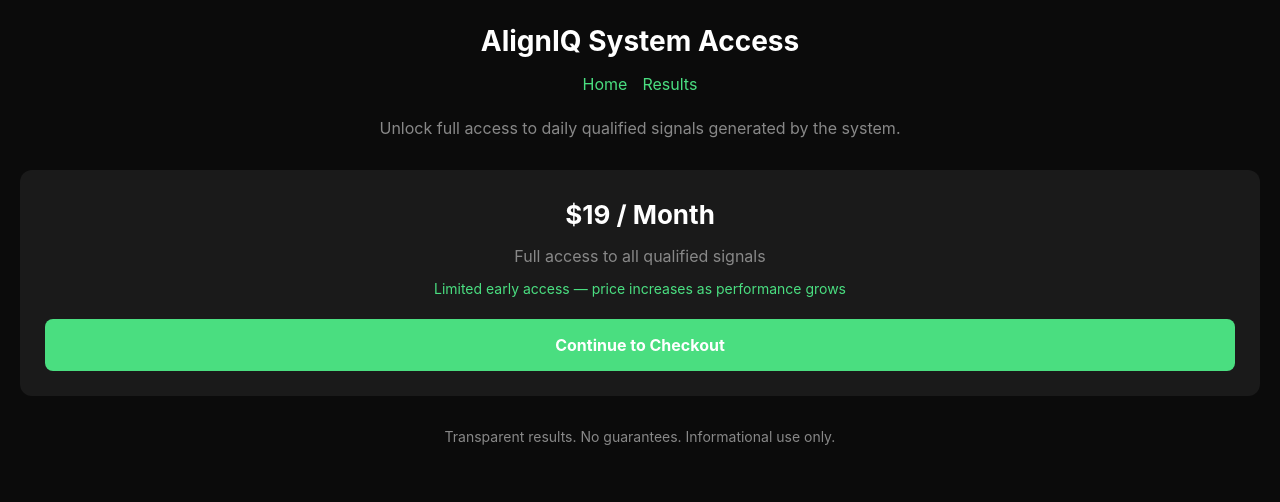
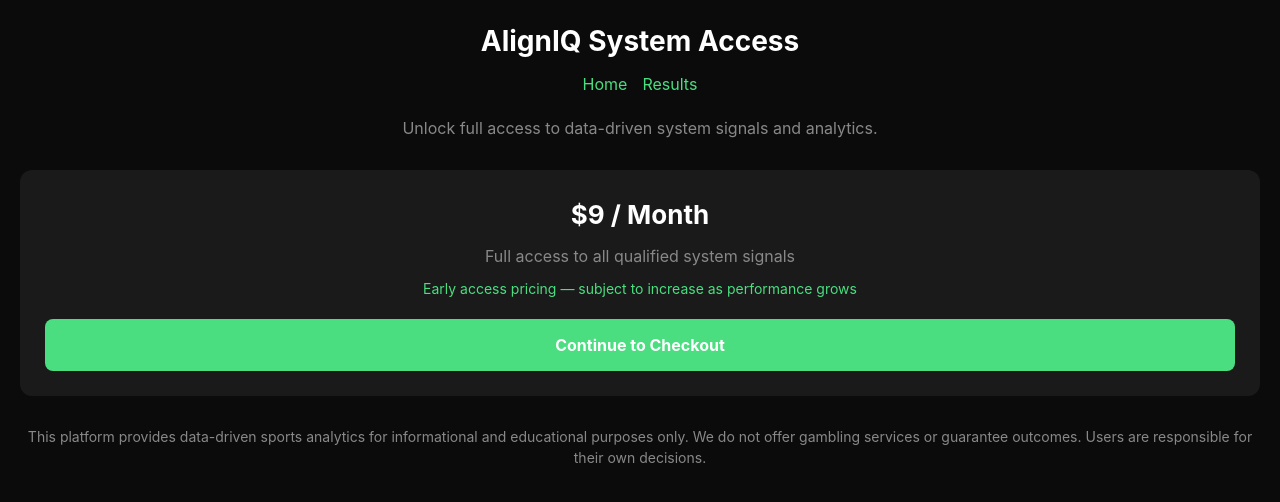
Before and after one commit to aligniqsystem/nextjs-boilerplate, a Next.js app: page /premium in a window 1280 px wide. Shown: the top 502 px of the page. Built offline with nearby package versions, Linux system fonts and the light colour scheme.

Commit message:
Update page.tsx
connect stripe checkout

```diff
--- a/app/premium/page.tsx
+++ b/app/premium/page.tsx
@@ -22,7 +22,7 @@
 
       {/* DESCRIPTION */}
       <p style={{ color: "#888", marginTop: "10px" }}>
-        Unlock full access to daily qualified signals generated by the system.
+        Unlock full access to data-driven system signals and analytics.
       </p>
 
       {/* PRICING CARD */}
@@ -33,17 +33,19 @@
         marginTop: "30px"
       }}>
         <h2 style={{ fontSize: "26px", fontWeight: "bold" }}>
-          $19 / Month
+          $9 / Month
         </h2>
 
         <p style={{ color: "#888", marginTop: "10px" }}>
-          Full access to all qualified signals
+          Full access to all qualified system signals
         </p>
 
         <p style={{ color: "#4ade80", marginTop: "10px", fontSize: "14px" }}>
-          Limited early access — price increases as performance grows
+          Early access pricing — subject to increase as performance grows
         </p>
 
+        {/* STRIPE BUTTON */}
+        <a href="https://buy.stripe.com/test_fZu00k2ch6VzfHBbuvfAc00">
           <button style={{
             marginTop: "20px",
             padding: "14px",
@@ -56,12 +58,14 @@
           }}>
             Continue to Checkout
           </button>
+        </a>
       </div>
 
-      {/* TRUST / DISCLAIMER */}
+      {/* DISCLAIMER */}
       <div style={{ marginTop: "30px" }}>
         <p style={{ color: "#888", fontSize: "14px" }}>
-          Transparent results. No guarantees. Informational use only.
+          This platform provides data-driven sports analytics for informational and educational purposes only.
+          We do not offer gambling services or guarantee outcomes. Users are responsible for their own decisions.
         </p>
       </div>
 
```
Lines whose indentation alone changed are shown as unchanged.
